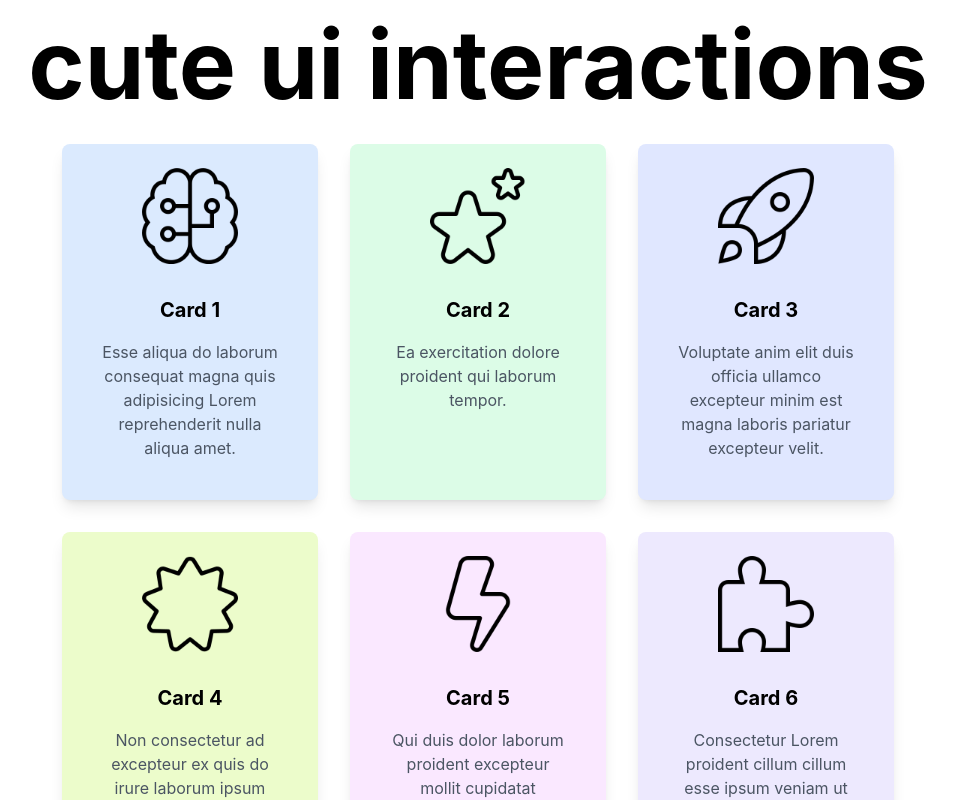
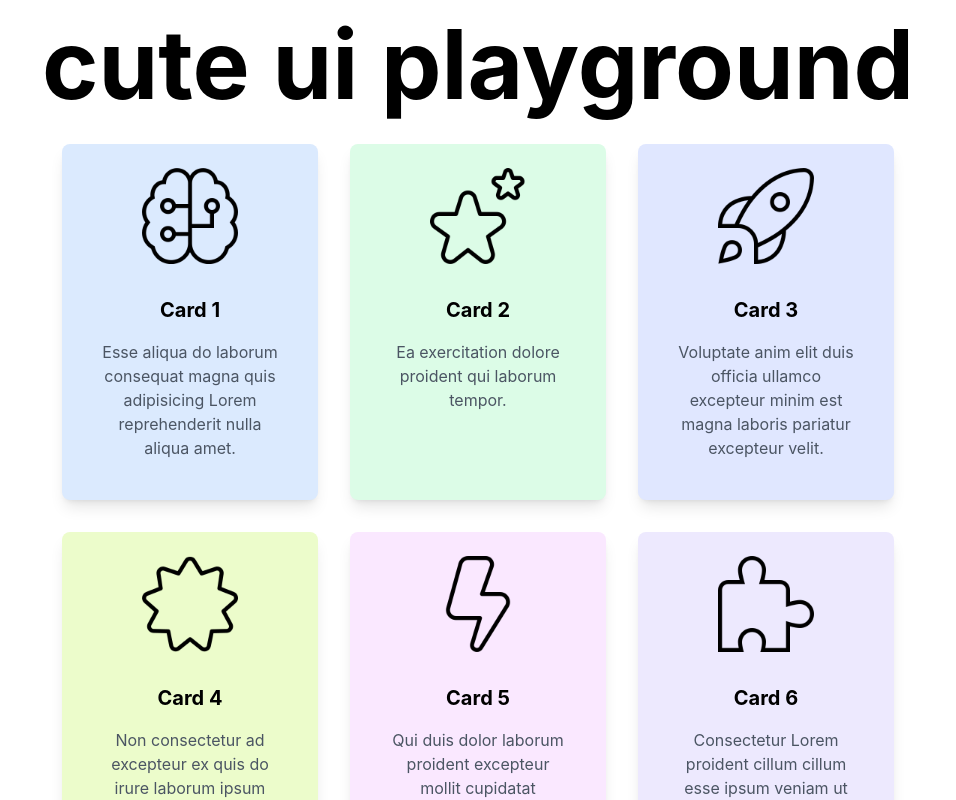
Before and after one commit to yafira/cute-ui-interactions, a React (Create React App) app: page / in a window 1280 px wide. Shown: the top 800 px of the page, without its empty margins (162-1118 px from the left). Built offline with nearby package versions, Linux system fonts and the light colour scheme.

Commit message:
updated header title

```diff
--- a/src/App.js
+++ b/src/App.js
@@ -6,7 +6,7 @@ import { loremIpsum } from 'lorem-ipsum'
 const Header = () => {
 	return (
 		<header className='bg-white text-black text-center py-4'>
-			<h1 className='text-8xl font-bold'>cute ui interactions</h1>
+			<h1 className='text-8xl font-bold'>cute ui playground</h1>
 		</header>
 	)
 }
```
